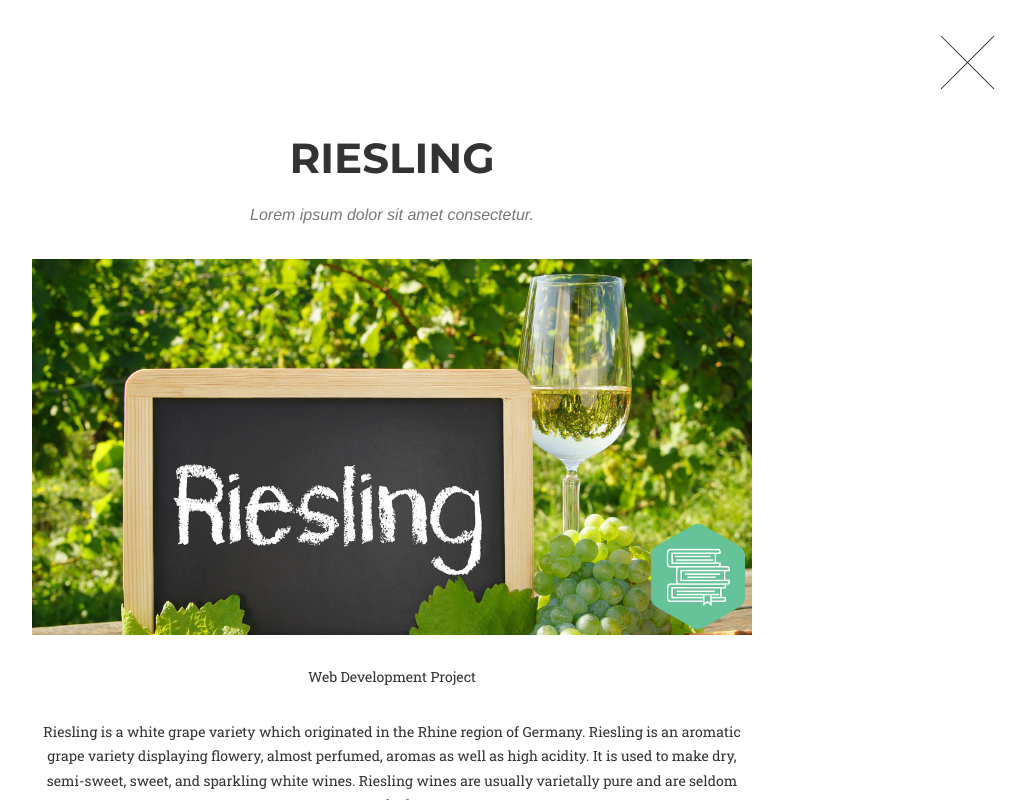
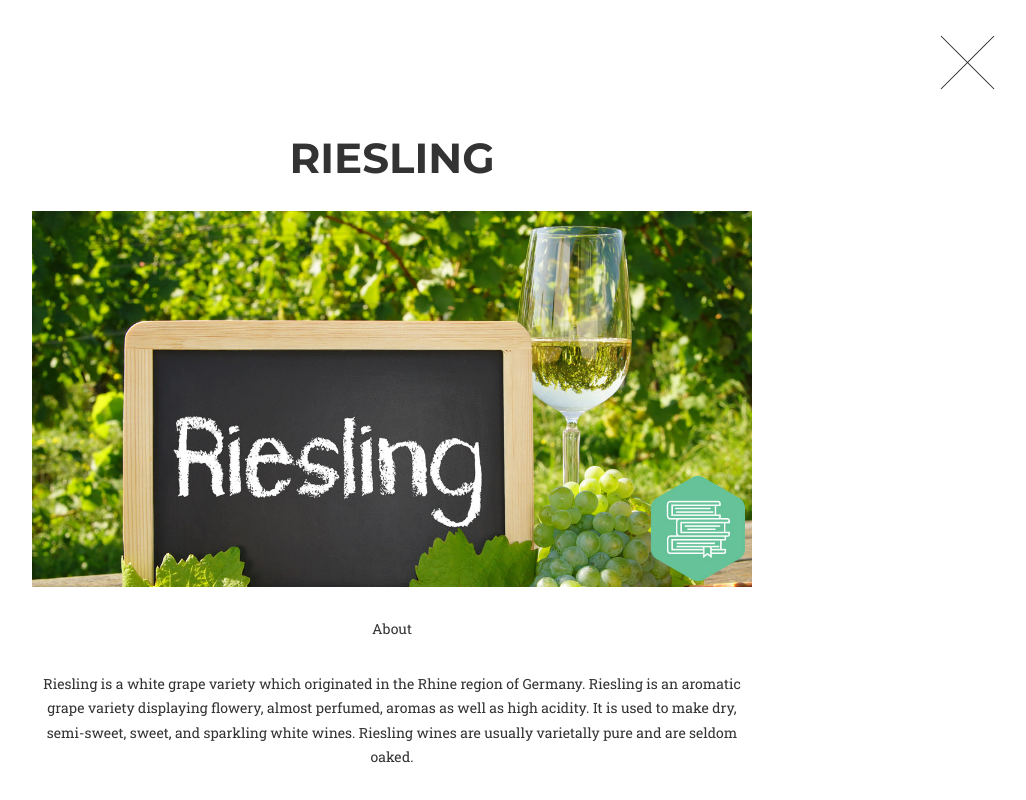
Before and after one commit to gaspardelacruz/baguiowine, a website: page index.html in a window 1280 px wide. Both pictures are taken after a click on the link 250 px from the left and 1834 px from the top of the page. Shown: the part 1434-2234 px from the top of the page, without its empty margins (248-1274 px from the left). Drawn offline with nearby package versions, Linux system fonts and the light colour scheme; files that its build step writes are made by us from their sources; a web font is replaced by a local one.

Commit message:
Update index.html

```diff
--- a/index.html
+++ b/index.html
@@ -386,9 +386,9 @@
                             <div class="modal-body">
                                 <!-- Project Details Go Here -->
                                 <h2>Riesling</h2>
-                                <p class="item-intro text-muted">Lorem ipsum dolor sit amet consectetur.</p>
+                                <p class="item-intro text-muted"></p>
                                 <img src="reisling.png" class="img-responsive img-centered" alt="">
-                                <p>Web Development Project</p>
+                                <p>About</p>
                                 <p> Riesling is a white grape variety which originated in the Rhine region of Germany. Riesling is an aromatic grape variety displaying flowery, almost perfumed, aromas as well as high acidity. It is used to make dry, semi-sweet, sweet, and sparkling white wines. Riesling wines are usually varietally pure and are seldom oaked.</p>
 
 
@@ -416,11 +416,12 @@
                         <div class="col-lg-8 col-lg-offset-2">
                             <div class="modal-body">
                                 <h2>GEWÜRZTRAMINER</h2>
-                                <p class="item-intro text-muted">Lorem ipsum dolor sit amet consectetur.</p>
+                                <p class="item-intro text-muted"></p>
                                 <img  src="GEWÜRZTRAMINER.png" class="img-responsive img-centered" alt="">
-                                <p><a href="http://designmodo.com/startup/?u=787">Startup Framework</a> is a website builder for professionals. Startup Framework contains components and complex blocks (PSD+HTML Bootstrap themes and templates) which can easily be integrated into almost any design. All of these components are made in the same style, and can easily be integrated into projects, allowing you to create hundreds of solutions for your future projects.</p>
-                                <p>You can preview Startup Framework <a href="http://designmodo.com/startup/?u=787">here</a>.</p>
-                                <button type="button" class="btn btn-primary" data-dismiss="modal"><i class="fa fa-times"></i> Close Project</button>
+                                <p>About</p>
+                                <p>Gewürztraminer (pronounced [ɡəˈvʏɐtstʁaˈmiːnɐ]) is an aromatic wine grape variety, used in white wines, and performs best in cooler climates. In English, it is sometimes referred to colloquially as Gewürz (this is never the case in German, because "Gewürz" means "herb" or "spice"), and in French it is written Gewurztraminer (without the umlaut). Gewürztraminer is a variety with a pink to red skin colour, which makes it a "white wine grape" as opposed to the blue to black-skinned varieties commonly referred to as "red wine grapes". The variety has high natural sugar and the wines are white and usually off-dry, with a flamboyant bouquet of lychees. Indeed, Gewürztraminer and lychees share the same aroma compounds.Dry Gewürztraminers may also have aromas of roses, passion fruit and floral notes. It is not uncommon to notice some spritz (fine bubbles on the inside of the glass). </p>
+
+
                             </div>
                         </div>
                     </div>
@@ -445,11 +446,12 @@
                             <div class="modal-body">
                                 <!-- Project Details Go Here -->
                                 <h2>CHARDONNAY</h2>
-                                <p class="item-intro text-muted">Lorem ipsum dolor sit amet consectetur.</p>
+                                <p class="item-intro text-muted"></p>
                                 <img  src="CHARDONNAY.png" class="img-responsive img-centered" alt="">
-                                <p>Treehouse is a free PSD web template built by <a href="https://www.behance.net/MathavanJaya">Mathavan Jaya</a>. This is bright and spacious design perfect for people or startup companies looking to showcase their apps or other projects.</p>
-                                <p>You can download the PSD template in this portfolio sample item at <a href="http://freebiesxpress.com/gallery/treehouse-free-psd-web-template/">FreebiesXpress.com</a>.</p>
-                                <button type="button" class="btn btn-primary" data-dismiss="modal"><i class="fa fa-times"></i> Close Project</button>
+                                 <p>About</p>
+                                <p>Chardonnay is a green-skinned grape variety used to make white wine. It originated in the Burgundy wine region of eastern France, but is now grown wherever wine is produced, from England to New Zealand. For new and developing wine regions, growing Chardonnay is seen as a "rite of passage" and an easy entry into the international wine market. </p>
+
+
                             </div>
                         </div>
                     </div>
@@ -474,11 +476,12 @@
                             <div class="modal-body">
                                 <!-- Project Details Go Here -->
                                 <h2>SAUVIGNON BLANC</h2>
-                                <p class="item-intro text-muted">Lorem ipsum dolor sit amet consectetur.</p>
+                                <p class="item-intro text-muted"></p>
                                 <img  src="SAUVIGNONBLANC.png" class="img-responsive img-centered" alt="">
                                 <p>Start Bootstrap's Agency theme is based on Golden, a free PSD website template built by <a href="https://www.behance.net/MathavanJaya">Mathavan Jaya</a>. Golden is a modern and clean one page web template that was made exclusively for Best PSD Freebies. This template has a great portfolio, timeline, and meet your team sections that can be easily modified to fit your needs.</p>
-                                <p>You can download the PSD template in this portfolio sample item at <a href="http://freebiesxpress.com/gallery/golden-free-one-page-web-template/">FreebiesXpress.com</a>.</p>
-                                <button type="button" class="btn btn-primary" data-dismiss="modal"><i class="fa fa-times"></i> Close Project</button>
+                                <p>About</p>
+                                <p>Sauvignon blanc is a green-skinned grape variety that originates from the Bordeaux region of France. The grape most likely gets its name from the French words sauvage ("wild") and blanc ("white") due to its early origins as an indigenous grape in South West France.It is possibly a descendant of Savagnin. Sauvignon blanc is planted in many of the world's wine regions, producing a crisp, dry, and refreshing white varietal wine. The grape is also a component of the famous dessert wines from Sauternes and Barsac. Sauvignon blanc is widely cultivated in France, Chile, Canada, Australia, New Zealand, South Africa, Washington and California. Some New World Sauvignon blancs, particularly from California, may also be called "Fume Blanc".</p>
+
                             </div>
                         </div>
                     </div>
@@ -503,11 +506,11 @@
                             <div class="modal-body">
                                 <!-- Project Details Go Here -->
                                 <h2>SYRAH</h2>
-                                <p class="item-intro text-muted">Lorem ipsum dolor sit amet consectetur.</p>
+                                <p class="item-intro text-muted"></p>
                                 <img  src="SYRAH.png" class="img-responsive img-centered" alt="">
-                                <p>Escape is a free PSD web template built by <a href="https://www.behance.net/MathavanJaya">Mathavan Jaya</a>. Escape is a one page web template that was designed with agencies in mind. This template is ideal for those looking for a simple one page solution to describe your business and offer your services.</p>
-                                <p>You can download the PSD template in this portfolio sample item at <a href="http://freebiesxpress.com/gallery/escape-one-page-psd-web-template/">FreebiesXpress.com</a>.</p>
-                                <button type="button" class="btn btn-primary" data-dismiss="modal"><i class="fa fa-times"></i> Close Project</button>
+                                  <p>About</p>
+                                <p>Syrah, also known as Shiraz, is a dark-skinned grape variety grown throughout the world and used primarily to produce red wine. DNA profiling in 1999 found Syrah to be the offspring of two obscure grapes from southeastern France, Dureza and Mondeuse blanche. Syrah should not be confused with Petite Sirah, a synonym for Durif, a cross of Syrah with Peloursin dating from 1880.</p>
+
                             </div>
                         </div>
                     </div>
```
